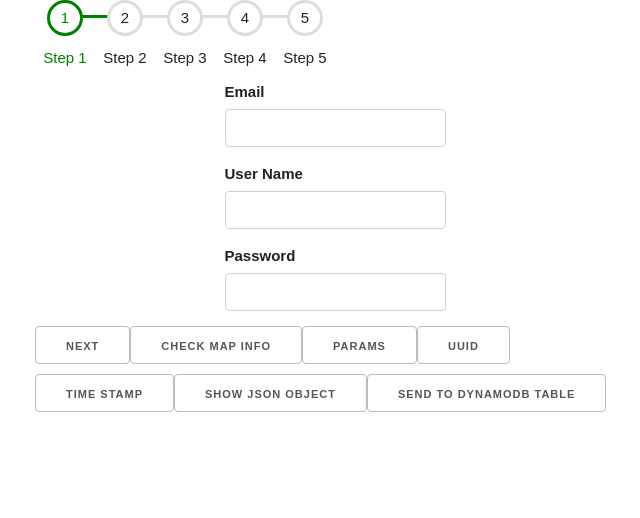
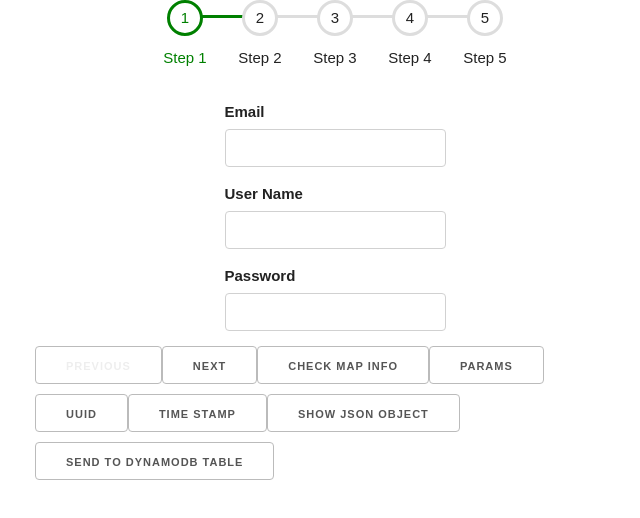
Before and after one commit to IggHub/dynamoDB-with-react, a React (Create React App) app: page / in a window 1280 px wide. Shown: the top 518 px of the page, without its empty margins (305-945 px from the left). Built offline with nearby package versions, Linux system fonts and the light colour scheme.

Commit message:
make temporary fix for header

```diff
--- a/public/css/custom.css
+++ b/public/css/custom.css
@@ -12,6 +12,9 @@
 
 .progress-bar-container {
   width: 100%;
+  height: 100px;
+  position: relative;
+  margin-left: 25%;
 }
 .progress-bar {
   counter-reset: step;
@@ -19,7 +22,7 @@
 
 .progress-bar li {
   list-style-type: none;
-  float: left;
+  display: inline-block;
   width: 10%;
   position: relative;
   text-align: center;
--- a/src/App.js
+++ b/src/App.js
@@ -1,18 +1,16 @@
 import React, { Component } from 'react';
-//import Login from './components/Login';
-//import DynamoDBQuery from './components/DynamoDBQuery';
-//import './App.css';
-import randomPinGenerator from './utils/RandomGenerator';
-import QueryStringParser from './utils/QueryStringParser';
-import GenerateUUID from './utils/UUIDGenerator';
-import UnixTimeStamp from './utils/GetTimeStamp';
+
+import Utils from './utils';
+
 import AWS from 'aws-sdk';
 import axios from 'axios';
+
 import StepOne from './components/signup/StepOne';
 import StepTwo from './components/signup/StepTwo';
 import StepThree from './components/signup/StepThree';
 import StepFour from './components/signup/StepFour';
 import StepFive from './components/signup/StepFive';
+
 import Loader from './components/Loader';
 
 const AWS_REGION = 'us-west-1';
@@ -73,18 +71,20 @@ class App extends Component {
       isGeocoding: false
     }
 
-    /* hide/display previous/next button */
-    this.hidden = {
-      display: 'none'
+    /* disable previous/next button */
+    this.disableButton = {
+      pointerEvents: 'none',
+      cursor: 'default',
+      color: '#eee'
     };
 
     this.stepsLength = 5;
 
     this.getGoogleMapInfo = this.getGoogleMapInfo.bind(this);
-    this.createItem = this.createItem.bind(this);
-    this.readItem = this.readItem.bind(this);
-    this.readAllItems = this.readAllItems.bind(this);
-    this.deleteItem = this.deleteItem.bind(this);
+    //this.createItem = this.createItem.bind(this);
+    //this.readItem = this.readItem.bind(this);
+    //this.readAllItems = this.readAllItems.bind(this);
+    //this.deleteItem = this.deleteItem.bind(this);
     this.handleSignup = this.handleSignup.bind(this);
     this.showObject = this.showObject.bind(this);
     this.next = this.next.bind(this);
@@ -97,7 +97,7 @@ class App extends Component {
   }
 
   setStateQueryStringsParams(){
-    const paramsObj = QueryStringParser();
+    const paramsObj = Utils.QueryStringParser();
     if(paramsObj){
       this.setState({
         params_state: paramsObj.state,
@@ -127,9 +127,9 @@ class App extends Component {
     const labeled_location_radius = this.state.labeled_location_radius;
     const email = this.state.email;
     const username = this.state.username;
-    const verification_string = randomPinGenerator();
+    const verification_string = Utils.RandomPinGenerator();
     const mapAttr = {
-      "first_use_timestamp": UnixTimeStamp(),
+      "first_use_timestamp": Utils.UnixTimeStamp(),
       "use_count": 1,
       "circle_name": family_name,
       "members": [
@@ -149,7 +149,7 @@ class App extends Component {
           "address": labeled_location_address,
           "latitude": labeled_location_latitude,
           "longitude": labeled_location_longitude,
-          "timestamp": UnixTimeStamp()
+          "timestamp": Utils.UnixTimeStamp()
         }
       ]
     }
@@ -160,7 +160,7 @@ class App extends Component {
             "username": username,
             "email": email,
             "mapAttr": mapAttr,
-            "uuid": GenerateUUID()
+            "uuid": Utils.GenerateUUID()
         }
     };
 
@@ -173,7 +173,7 @@ class App extends Component {
     });
 
   }
-
+  /**
   readItem(e) {
     e.preventDefault();
     const table = TABLE_NAME;
@@ -242,6 +242,7 @@ class App extends Component {
     });
   }
 
+  **/
   /**
   * handles any signup input
   * element name needs to match name
@@ -296,9 +297,9 @@ class App extends Component {
     const labeled_location_longitude = this.state.labeled_location_longitude;
     const email = this.state.email;
     const username = this.state.username;
-    const verification_string = randomPinGenerator();
+    const verification_string = Utils.RandomPinGenerator();
     const mapAttr = {
-      "first_use_timestamp": UnixTimeStamp(),
+      "first_use_timestamp": Utils.UnixTimeStamp(),
       "use_count": 1,
       "circle_name": family_name,
       "members": [
@@ -363,7 +364,8 @@ class App extends Component {
 
     return (
       <div className="hero-container">
-        <div className="container">
+
+        {/* top progress bar */}
         <div className="progress-bar-container">
           <ul className="progress-bar">
             {stepTrackerArray.map((stepNo, index) => {
@@ -372,7 +374,10 @@ class App extends Component {
           </ul>
         </div>
 
+        {/*container for forms*/}
+        <div className="container">
 
+          {/* sign up steps */}
           <StepOne handleSignup={this.handleSignup} email={this.state.email} username={this.state.username} password={this.state.password} currentStepNo={this.state.currentStepNo}/>
           <StepTwo handleSignup={this.handleSignup} family_name={this.state.family_name} family_member_name={this.state.family_member_name} family_member_synonym={this.state.family_member_synonym} family_member_phone={this.state.family_member_phone} currentStepNo={this.state.currentStepNo} />
           <StepThree handleSignup={this.handleSignup} getGoogleMapInfo={this.getGoogleMapInfo} labeled_location_name={this.state.labeled_location_name} labeled_location_address={this.state.labeled_location_address} labeled_location_radius={this.state.labeled_location_radius} currentStepNo={this.state.currentStepNo} />
@@ -380,23 +385,25 @@ class App extends Component {
           <StepFive currentStepNo={this.state.currentStepNo} redirect_uri={redirect_uri}/>
 
           <div>
-            <button style={this.state.showPrevButton ? {} : this.hidden}
+            <button style={this.state.showPrevButton ? {} : this.disableButton}
               onClick={this.previous}>
               Previous
             </button>
-            <button style={this.state.showNextButton ? {} : this.hidden}
+            <button style={this.state.showNextButton ? {} : this.disableButton}
               onClick={this.next}>
               Next
             </button>
 
             <button onClick={this.getGoogleMapInfo}>Check map info</button>
-            <button onClick={() => QueryStringParser()}>Params</button>
-            <button onClick={() => GenerateUUID()}>UUID</button>
-            <button onClick={() => UnixTimeStamp()}>Time Stamp</button>
+            <button onClick={() => Utils.QueryStringParser()}>Params</button>
+            <button onClick={() => Utils.GenerateUUID()}>UUID</button>
+            <button onClick={() => Utils.UnixTimeStamp()}>Time Stamp</button>
             <button onClick={this.showObject}>Show JSON object</button>
             <button onClick={this.createItem}>Send to DynamoDB table</button>
           </div>
         </div>
+
+        {/* geocoding loading */}
         {isGeocoding}
 
       </div>
--- a/src/utils/RandomGenerator.js
+++ b/src/utils/RandomGenerator.js
@@ -1,4 +1,4 @@
-const randomPinGenerator = function(){
+const RandomPinGenerator = function(){
   let pinStr = "";
   for(let i = 0; i < 4; i++){
     const randomNum = Math.floor(Math.random() * 10);
@@ -7,4 +7,4 @@ const randomPinGenerator = function(){
   return pinStr;
 }
 
-export default randomPinGenerator;
+export default RandomPinGenerator;
--- /dev/null
+++ b/src/utils/index.js
@@ -0,0 +1,13 @@
+import randomPinGenerator from './RandomGenerator';
+import QueryStringParser from './QueryStringParser';
+import GenerateUUID from './UUIDGenerator';
+import UnixTimeStamp from './GetTimeStamp';
+
+const Utils = {
+  randomPinGenerator,
+  QueryStringParser,
+  GenerateUUID,
+  UnixTimeStamp
+}
+
+export default Utils;
```
Lines whose indentation alone changed are shown as unchanged.
